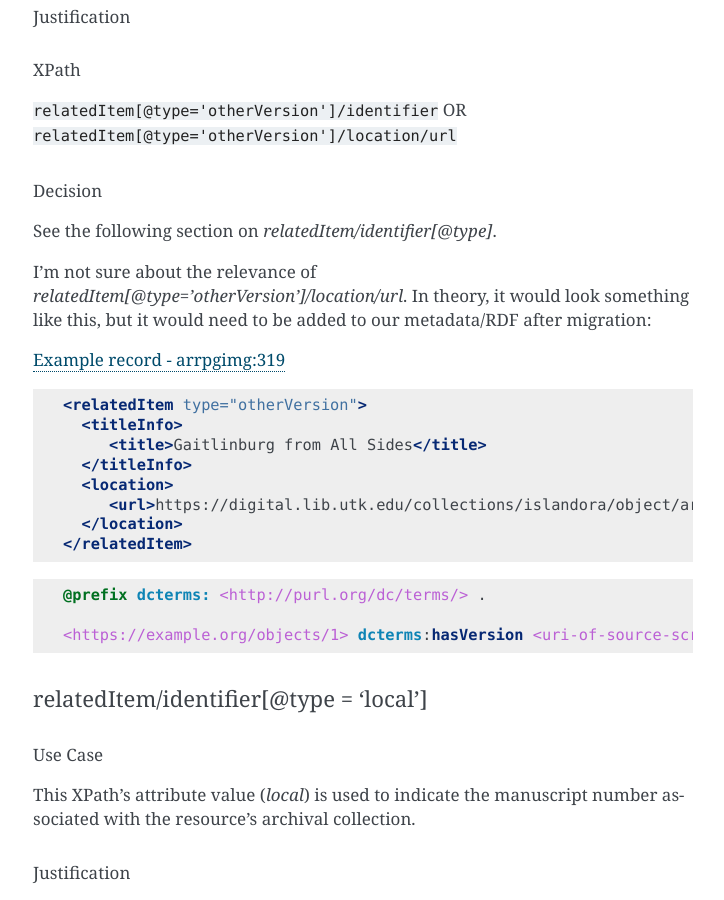
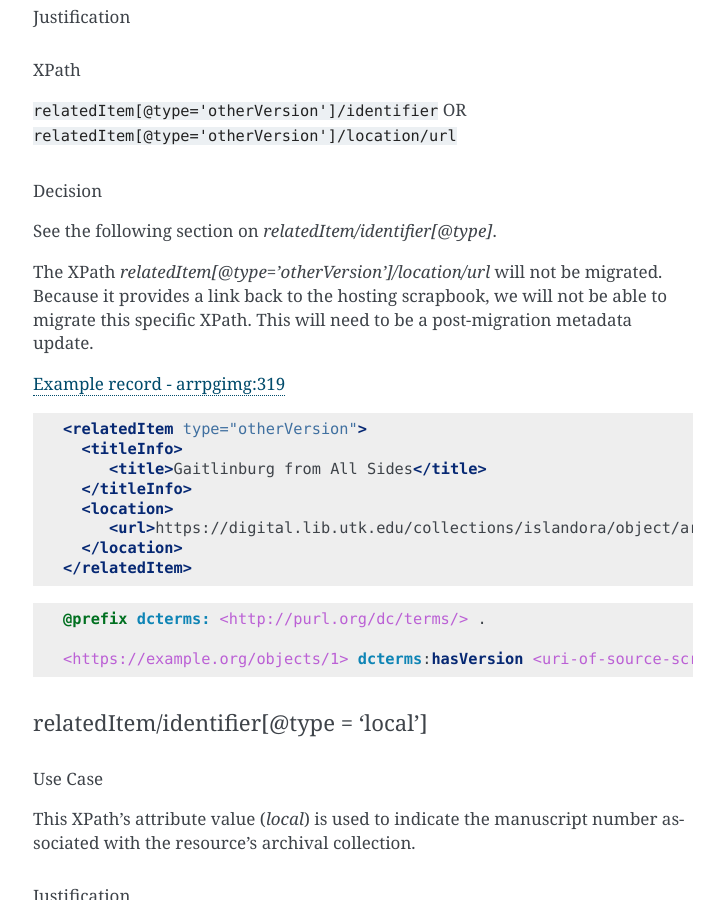
Before and after one commit to UTKcataloging/mods_to_rdf, a Sphinx documentation site: the page built from docs/source/contents/4_draft_mapping.rst, in a window 1280 px wide and 900 px high, scrolled down 51771 px. Shown: the whole window, without its empty margins (387-1111 px from the left). Built offline with Sphinx 7.4.7, drawn with Linux system fonts in a browser that asks for light colours; formulas are drawn with MathJax 3.

Commit message:
Update `relatedItem[@type='otherVersion']/location/url`.

```diff
--- a/docs/source/contents/4_draft_mapping.rst
+++ b/docs/source/contents/4_draft_mapping.rst
@@ -2407,7 +2407,7 @@ Decision
 ^^^^^^^^
 See the following section on `relatedItem/identifier[@type]`.
 
-I'm not sure about the relevance of `relatedItem[@type='otherVersion']/location/url`. In theory, it would look something like this, but it would need to be added to our metadata/RDF after migration:
+The XPath `relatedItem[@type='otherVersion']/location/url` will not be migrated. Because it provides a link back to the hosting scrapbook, we will not be able to migrate this specific XPath. This will need to be a post-migration metadata update.
 
 `Example record - arrpgimg:319 <https://digital.lib.utk.edu/collections/islandora/object/arrpgimg:319/datastream/MODS/view>`_
 
```
